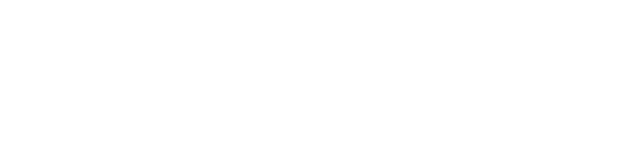
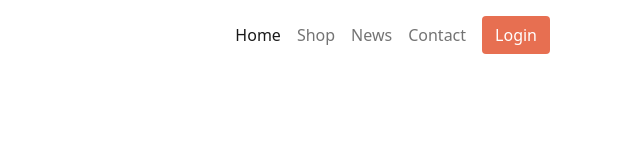
Before and after one commit to ujjaldeb/honda-cbr, a plain HTML site: page index.html in a window 1280 px wide. Shown: the whole page, without its empty margins (640-1280 px from the left). Drawn offline with nearby package versions, Linux system fonts and the light colour scheme.

Commit message:
navigation added

```diff
--- a/css/style.css
+++ b/css/style.css
@@ -0,0 +1,3 @@
+.nav-search-btn {
+    background-color: #E76F51;
+}
--- a/index.html
+++ b/index.html
@@ -18,7 +18,42 @@
 <body>
     <!-- header start -->
     <header>
+        <!-- navigation -->
+        <nav class="navbar navbar-expand-lg navbar-light">
+            <div class="container">
+                <button class="navbar-toggler" type="button" data-bs-toggle="collapse"
+                    data-bs-target="#navbarSupportedContent" aria-controls="navbarSupportedContent"
+                    aria-expanded="false" aria-label="Toggle navigation">
+                    <span class="navbar-toggler-icon"></span>
+                </button>
+                <div class="collapse navbar-collapse" id="navbarSupportedContent">
+                    <ul class="navbar-nav ms-auto mb-2 mb-lg-0 d-flex align-items-center">
+                        <li class="nav-item">
+                            <a class="nav-link active" aria-current="page" href="#">Home</a>
+                        </li>
+                        <li class="nav-item">
+                            <a class="nav-link" href="#">Shop</a>
+                        </li>
+                        <li class="nav-item">
+                            <a class="nav-link" href="#">News</a>
+                        </li>
+                        <li class="nav-item">
+                            <a class="nav-link" href="#">Contact</a>
+                        </li>
+                        <li class="nav-item">
+                            <a class="nav-link" href="#">
+                                <button class="btn nav-search-btn text-white" type="submit">Login</button>
+                            </a>
+                        </li>
+                    </ul>
+                </div>
+            </div>
+        </nav>
 
+        <!-- top banner -->
+        <section class="container-fluid">
+
+        </section>
     </header>
 
     <!-- main start -->
```
